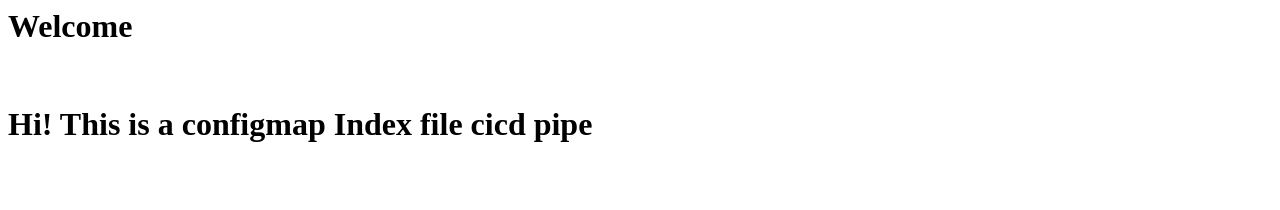
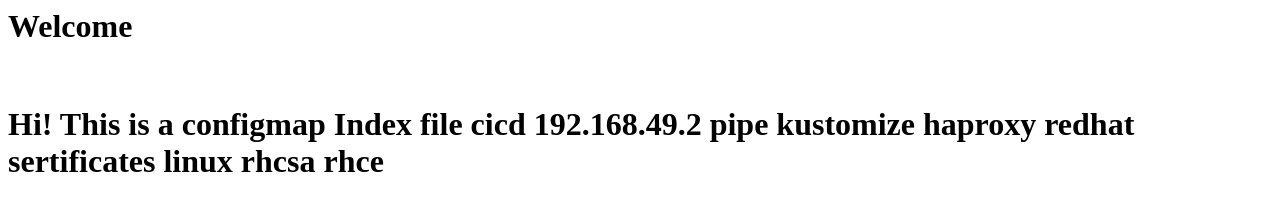
Before and after one commit to garystimber/practice, a plain HTML site: page index.html in a window 1280 px wide. Drawn offline with Linux system fonts and the light colour scheme.

Commit message:
exampletry

```diff
--- a/index.html
+++ b/index.html
@@ -2,6 +2,12 @@
 <h1>Welcome</h1>
 </br>
 <h1>Hi! This is a configmap Index file
-cicd pipe
+cicd
+192.168.49.2 pipe
+kustomize
+haproxy
+redhat sertificates
+linux rhcsa
+rhce
 </h1>
 </html
```
